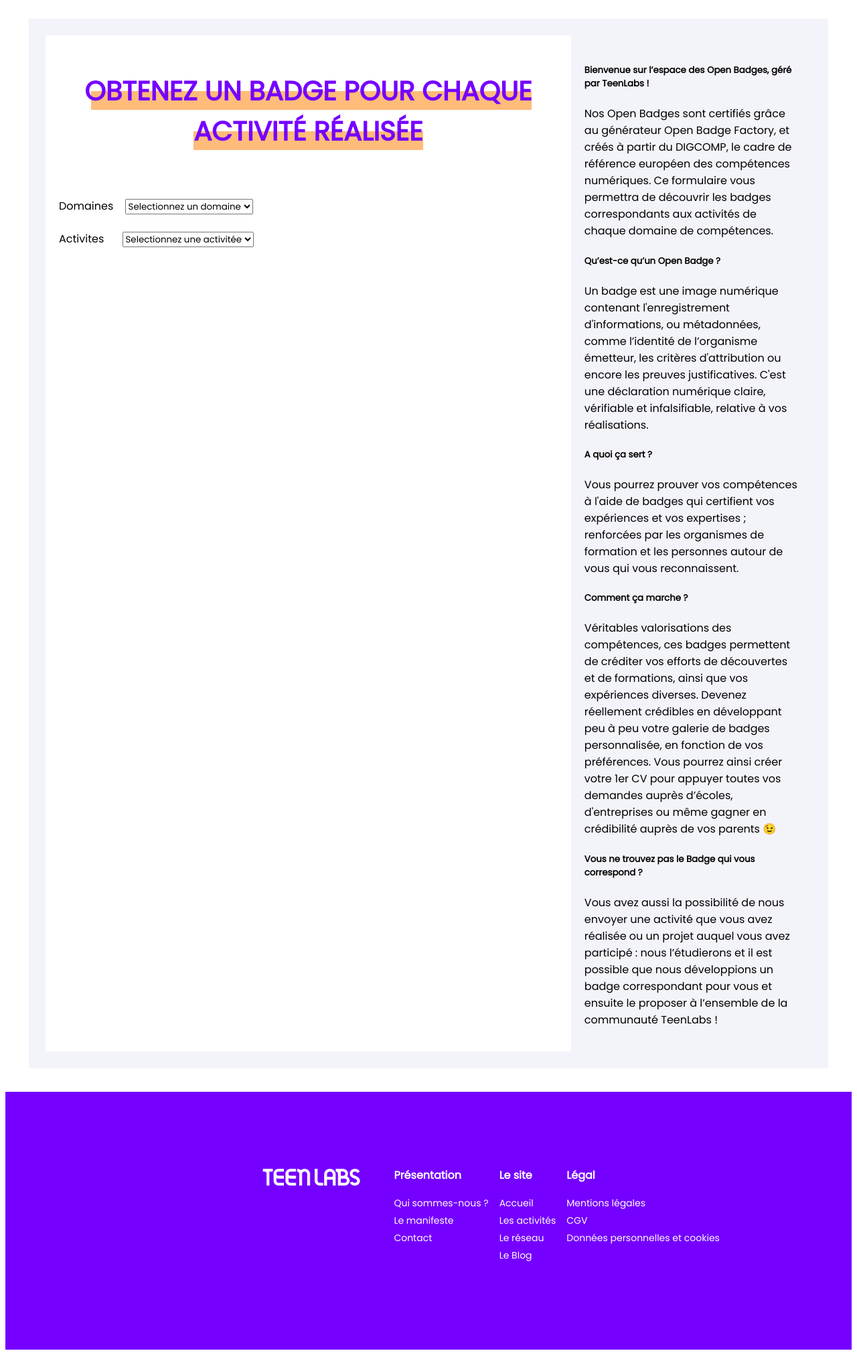
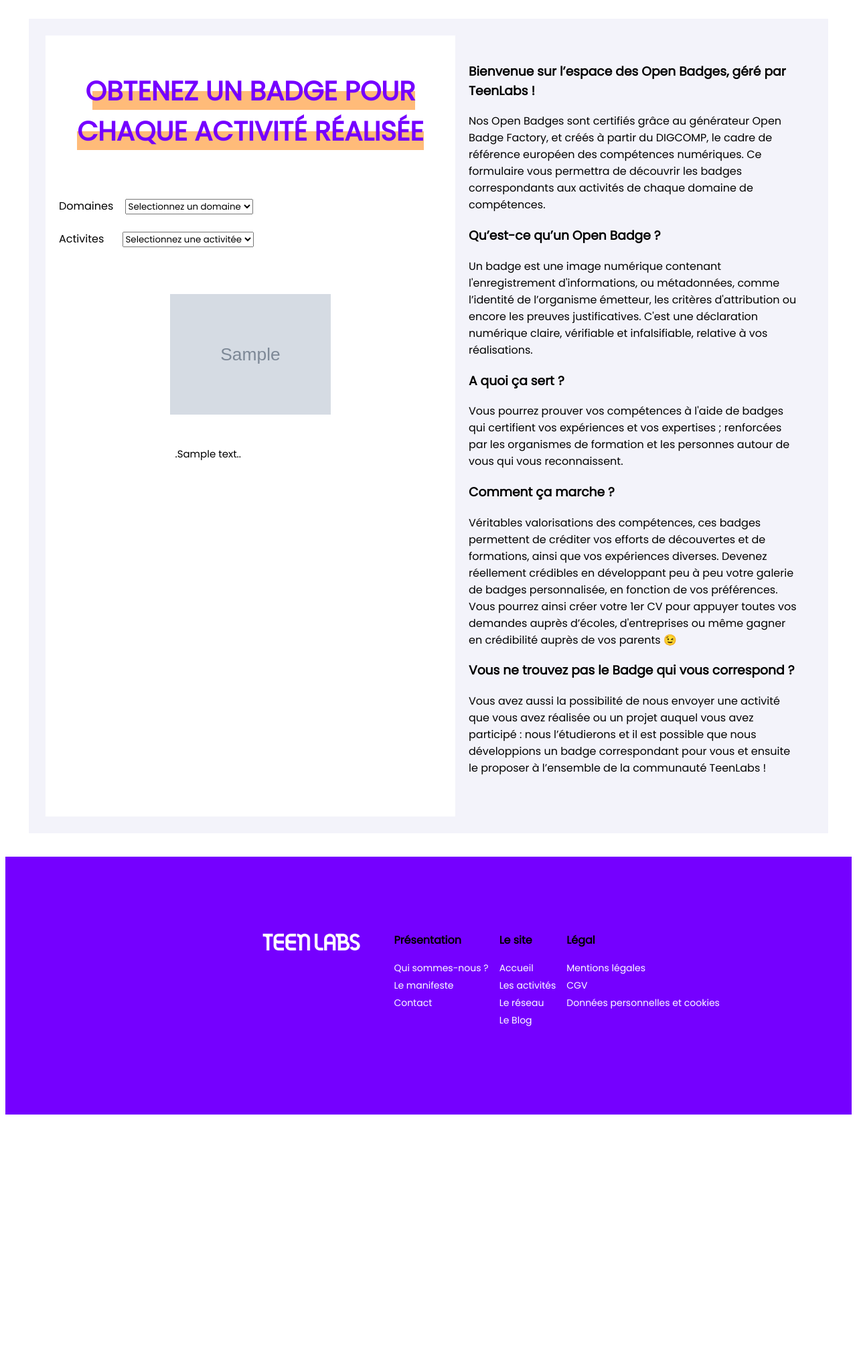
Before and after one commit to oum-s/tl_essai, a PHP site: page / in a window 1280 px wide. Shown: the part 146-2169 px from the top of the page at 67% size. After the commit the page ends 1810 px from the top, so only its background shows below. Run offline with PHP 8.4, Linux system fonts and the light colour scheme; tables that the repository leaves empty or names only in its code hold one stand-in row (values such as "Sample post"); grey boxes marked "Sample" are stand-in pictures.

Commit message:
modif avec les badges

```diff
--- a/css/style.css
+++ b/css/style.css
@@ -113,7 +113,7 @@
 .col-md-6-first{
     padding: 20px;
      background-color: white;
-    width: 70%;
+    width: 50%;
 }
 h1 {
     text-align: center;
@@ -136,7 +136,9 @@
     width: 30%;
     background-color: #f3f3fa;
 }
-
+.col-md-6 h3{
+    color: black;
+}
 p{
         display: block;
         align-items: center;
@@ -147,7 +149,31 @@
         margin-inline-start: 0px;
         margin-inline-end: 0px;
 }
+/* AFFICHAGE BADGES */
+section .affichage-badges{
+    display: flex;
+    flex-wrap: wrap;
+    flex-direction: column;
+    align-items: center;
+    padding-top: 2em;
+}
+.badges{
+    width: 15em;
+    align-items: center;
+}
+.badges img{
+    max-width: 100%;
+    width: 400px;
+}
+.description-badges{
+    font-size: 15px;
+    font-family: 'Poppins', sans-serif;
+    width: 15em;
+    align-items: center;
+
+}
 /* FIN CONTAINER */
+
 /* FOOTER */
 footer{
     background-color: #7500ff;
@@ -165,7 +191,7 @@
     display: flex;
     padding-left: 26%;
 }
-h4{
+h3{
     color: white;
     font-family: 'Poppins', sans-serif;
 }
--- a/index.php
+++ b/index.php
@@ -55,7 +55,7 @@
                                         $hostname="localhost";
                                         $username="root";
                                         $password="";
-                                        $dbname="teenlab";
+                                        $dbname="teenlabs";
                                         $conn = mysqli_connect($hostname, $username, $password, $dbname); //Ouvre la connexion à la base
                                         /* change character set to utf8mb4 */
                                         printf("Initial character set: %s\n", $conn->character_set_name());
@@ -110,35 +110,84 @@
                                                 }
                                         }
 
-                                        mysqli_close($conn); //Refermer la connexion ouverte à la base
+
                                         ?>
                                   </select>
                                </div>
                             </div>
                          </form>
+                         <img src="" alt="">
+
+                  <!-- AFFICHAGE BADGES -->
+                    <section class="affichage-badges">
+                     <div class="badges">
+                     <?php
+                                      $query = "SELECT DISTINCT domaines.id as dom_id, domaines.img as img FROM domaines INNER JOIN activites_domaines on activites_domaines.id_activite=domaines.id"
+                                      ;
+
+                              if(isset($_POST['domaines'])){
+                                  $query = $query . " WHERE domaines.id = " . $_POST['domaines'];
+                              }
+
+                              $result = $conn->query($query);
+
+                              if($result){
+                                      while($row = mysqli_fetch_array($result)){
+                                    $id = $row["dom_id"];
+                                    $img = $row["img"];
+                                              echo "<td><img src= ".$img."></td>";
+                                      }
+                              }
+                              ?>
+                     </div><br>
+                     <div class="description-badges">
+                     <?php
+                                      $query = "SELECT DISTINCT domaines.id as dom_id, domaines.descr as descr FROM domaines INNER JOIN activites_domaines on activites_domaines.id_activite=domaines.id"
+                                      ;
+
+                              if(isset($_POST['domaines'])){
+                                  $query = $query . " WHERE domaines.id = " . $_POST['domaines'];
+                              }
+
+                              $result = $conn->query($query);
+
+                              if($result){
+                                      while($row = mysqli_fetch_array($result)){
+                                    $id = $row["dom_id"];
+                                    $descr = $row["descr"];
+                                              echo "<td><p>.$descr.</p></td>";
+                                      }
+                              }
+
+                              mysqli_close($conn); //Refermer la connexion ouverte à la base
+                              ?>
+                     </div>
+                     </section>
                     </div>
+
                     <!-- DESCRIPTION -->
                     <div class="col-md-6" style="padding: 20px;">
                         <p>
-                        <h5>Bienvenue sur l’espace des Open Badges, géré par TeenLabs !</h5>
+                        <h3>Bienvenue sur l’espace des Open Badges, géré par TeenLabs !</h3>
                         Nos Open Badges sont certifiés grâce au générateur Open Badge Factory, et créés à partir du DIGCOMP, le cadre de référence européen des compétences numériques.
-                        Ce formulaire vous permettra de découvrir les badges correspondants aux activités de chaque domaine de compétences.
+                        Ce formulaire vous permettra de découvrir les badges correspondants aux activités de chaque domaine de compétences.<br>
 
-                        <h5>Qu’est-ce qu’un Open Badge ?</h5>
+                        <h3>Qu’est-ce qu’un Open Badge ?</h3>
                         Un badge est une image numérique contenant l'enregistrement d'informations, ou métadonnées, comme l’identité de l’organisme émetteur, les critères d'attribution ou encore les preuves justificatives.
-                        C'est une déclaration numérique claire, vérifiable et infalsifiable, relative à vos réalisations.
+                        C'est une déclaration numérique claire, vérifiable et infalsifiable, relative à vos réalisations.<br>
 
-                        <h5>A quoi ça sert ?</h5>
-                        Vous pourrez prouver vos compétences à l'aide de badges qui certifient vos expériences et vos expertises ; renforcées par les organismes de formation et les personnes autour de vous qui vous reconnaissent.
+                        <h3>A quoi ça sert ?</h3>
+                        Vous pourrez prouver vos compétences à l'aide de badges qui certifient vos expériences et vos expertises ; renforcées par les organismes de formation et les personnes autour de vous qui vous reconnaissent.<br>
 
-                        <h5>Comment ça marche ?</h5>
-                        Véritables valorisations des compétences, ces badges permettent de créditer vos efforts de découvertes et de formations, ainsi que vos expériences diverses. Devenez réellement crédibles en développant peu à peu votre galerie de badges personnalisée, en fonction de vos préférences. Vous pourrez ainsi créer votre 1er CV pour appuyer toutes vos demandes auprès d’écoles, d'entreprises ou même gagner en crédibilité auprès de vos parents 😉
+                        <h3>Comment ça marche ?</h3>
+                        Véritables valorisations des compétences, ces badges permettent de créditer vos efforts de découvertes et de formations, ainsi que vos expériences diverses. Devenez réellement crédibles en développant peu à peu votre galerie de badges personnalisée, en fonction de vos préférences. Vous pourrez ainsi créer votre 1er CV pour appuyer toutes vos demandes auprès d’écoles, d'entreprises ou même gagner en crédibilité auprès de vos parents 😉<br>
 
-                        <h5>Vous ne trouvez pas le Badge qui vous correspond ?</h5>
+                        <h3>Vous ne trouvez pas le Badge qui vous correspond ?</h3>
                         Vous avez aussi la possibilité de nous envoyer une activité que vous avez réalisée ou un projet auquel vous avez participé : nous l’étudierons et il est possible que nous développions un badge correspondant pour vous et ensuite le proposer à l’ensemble de la communauté TeenLabs !
-<br>
-                                            </p>
+                                            </p><br>
                      </div>
+
+
                     </div>
                     </section>
                     </div>
```
Also changed, not shown: img/badges/badge_essai.png (added), img/badges/badge_htmlcss.png (added), img/badges/programmation_badge_essai.png (added), img/badges/storytelling_badge_essai.png (added).
